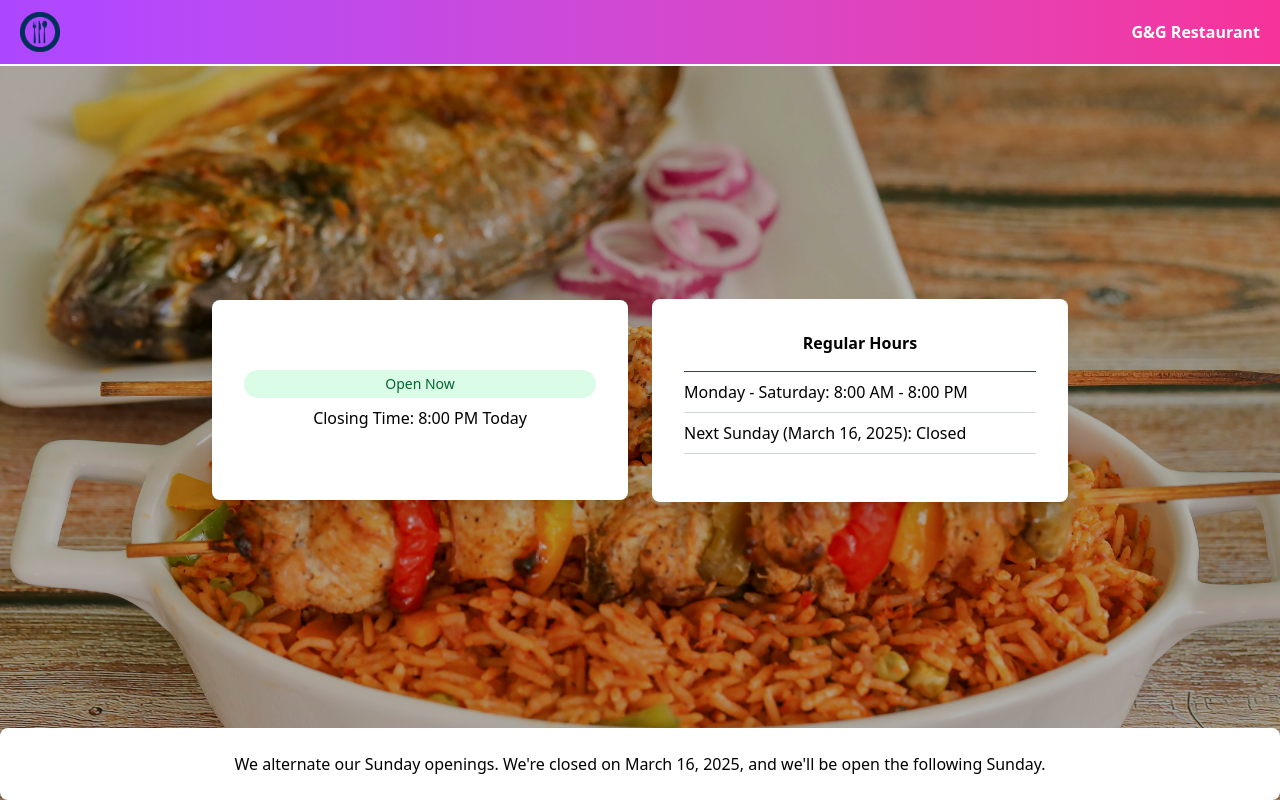
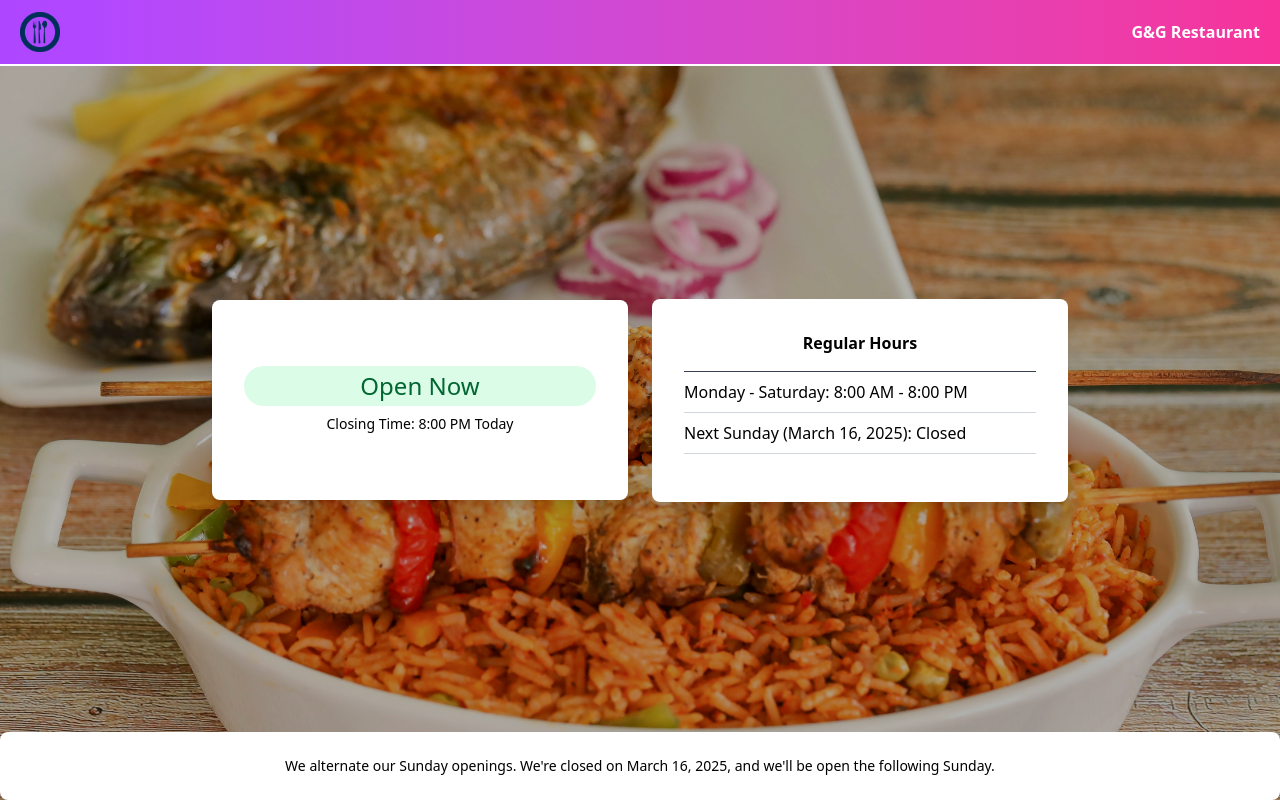
Before and after one commit to Ayanyiola-Enoch/Restaurant-Status, a React (Vite) app: page / in a window 1280 px wide. Built offline with nearby package versions, Linux system fonts and the light colour scheme.

Commit message:
increasing text size and adding hierachy

```diff
--- a/src/App.jsx
+++ b/src/App.jsx
@@ -34,7 +34,7 @@ function App() {
       {/* LOGO */}
       <div className='p-5 font-bold border-b-2 text-white flex justify-between h-16.5 bg-gradient-to-r from-purple-500 to-pink-500 items-center fixed top-0 w-full z-50'>
         <img src='/food-png.png' alt='logo' className='h-10' />
-        <Link to="/welcome" className='hover:border-b-2 cursor-pointer text-white'>G&G Restaurant</Link>
+        <p className='hover:border-b-2 cursor-pointer text-white'>G&G Restaurant</p>
       </div>
 
       {/* MAIN CONTENT */}
@@ -43,10 +43,10 @@ function App() {
 
         <div className='relative flex flex-col md:flex-row justify-center items-center gap-6 p-5 w-full max-w-4xl'>
           <div className='p-8 shadow-xl min-h-[200px]  bg-white rounded-lg relative z-10 flex-1 flex flex-col justify-center'>
-            <div className={`px-2 py-1 text-center rounded-full text-sm font-medium ${currentStatus.isOpen ? "bg-green-100 text-green-800" : "bg-red-100 text-red-800"}`}>
+            <div className={`px-2 py-1 text-center rounded-full text-2xl font-medium ${currentStatus.isOpen ? "bg-green-100 text-green-800" : "bg-red-100 text-red-800"}`}>
               {currentStatus.isOpen ? "Open Now" : "Closed Now"}
             </div>
-            <p className="mt-2 text-center">{currentStatus.message}</p>
+            <p className="mt-2 text-center text-sm">{currentStatus.message}</p>
           </div>
 
           <div className='p-8 shadow-xl bg-white rounded-lg relative z-10 flex-1 flex flex-col justify-center'>
@@ -62,8 +62,8 @@ function App() {
         </div>
 
         {/* FOOTER */}
-        <div className='absolute bottom-0 w-full bg-white p-6 text-center shadow-xl rounded-lg'>
-          <p>
+        <div className=' absolute bottom-0 w-full bg-white p-6 text-center shadow-xl rounded-lg'>
+          <p className='text-sm mt-0.7'>
             We alternate our Sunday openings. We're {isOpen ? "open" : "closed"} on {formatDate(nextSunday)},
             and we'll be {!isOpen ? "open" : "closed"} the following Sunday.
           </p>
@@ -80,14 +80,6 @@ function App() {
 export const revalidate = 86400
 
 export default App;
-
-
-
-
-
-
-
-// import './index.css'
 // import { Route, Link, Routes } from 'react-router-dom';
 // import { isOpenThisSunday, getNextSundayDate, formatDate } from "../src/lib/utils"
 
```
